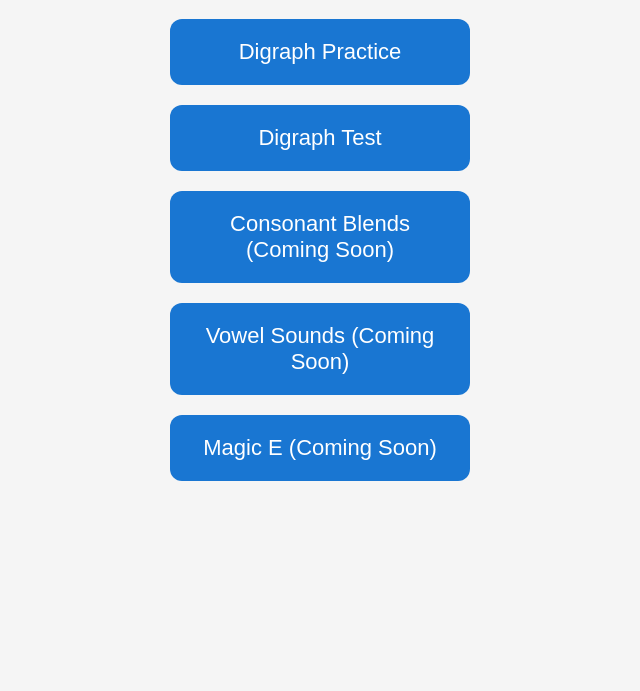
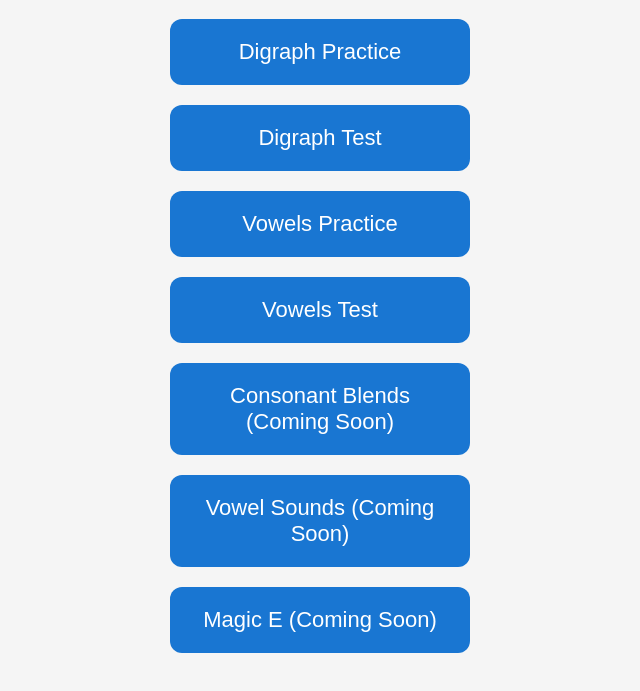
Before and after one commit to athishsreeram/Phonics, a plain HTML site: page index.html in a window 1280 px wide. Shown: the part 127-818 px from the top of the page, without its empty margins (320-960 px from the left). Drawn offline with Linux system fonts and the light colour scheme.

Commit message:
Update index.html

```diff
--- a/index.html
+++ b/index.html
@@ -48,6 +48,9 @@ a:hover {
   <a href="digraphs.html">Digraph Practice</a>
   <a href="digraph_fill.html">Digraph Test</a>
 
+  <a href="vowels.html">Vowels Practice</a>
+  <a href="vowels_fill.html">Vowels Test</a>
+
   <a href="blends.html">Consonant Blends (Coming Soon)</a>
   <a href="vowels.html">Vowel Sounds (Coming Soon)</a>
   <a href="magic-e.html">Magic E (Coming Soon)</a>
```
